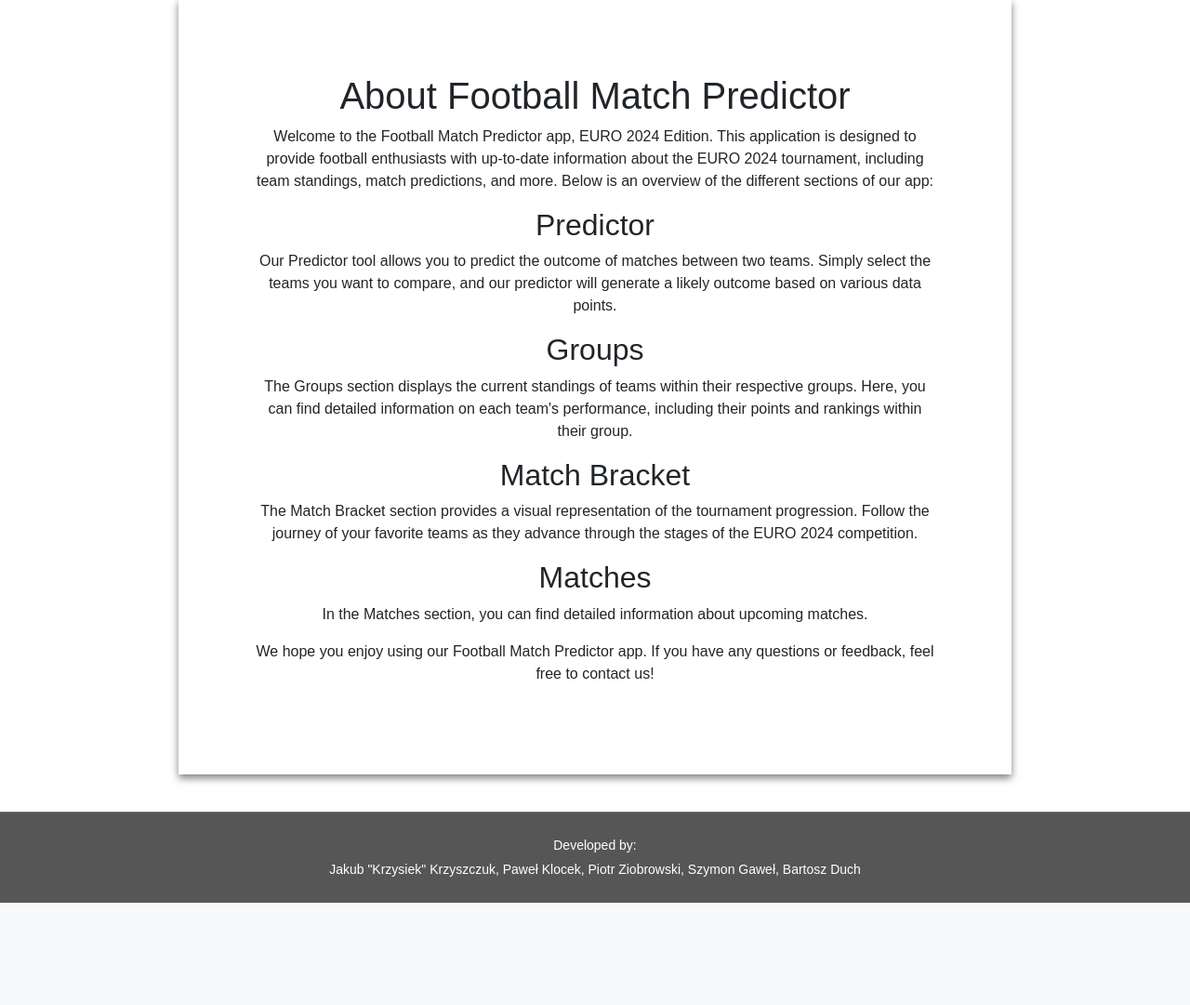
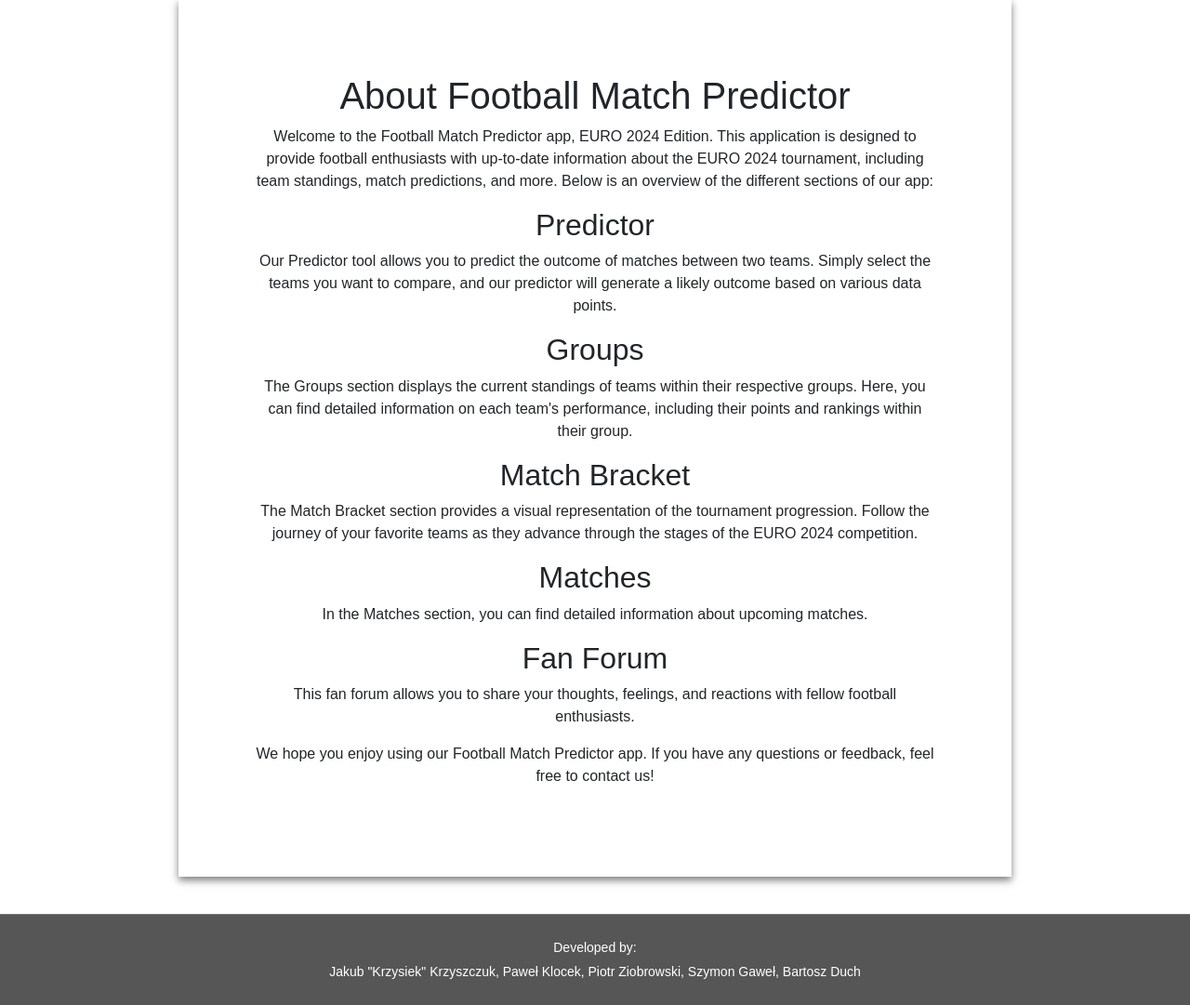
Before and after one commit to gawelszymon/Football_Predictor_WebApp, a Flask app: page /about in a window 1280 px wide; the page is wider, and only the part inside the window is pictured. Shown: the part 287-1368 px from the top of that part at 93% size. Before the commit the page ends 1258 px from the top of that part, so only its background shows below. Run offline with Flask 3, Linux system fonts and the light colour scheme; data comes from the database, SQL or seed files in the repository; data that the repository does not hold is empty; some web fonts are replaced.

Commit message:
about add

```diff
--- a/frontend/templates/about.html
+++ b/frontend/templates/about.html
@@ -16,6 +16,9 @@
     <h2>Matches</h2>
     <p>In the Matches section, you can find detailed information about upcoming matches.</p>
 
+    <h2>Fan Forum</h2>
+    <p>This fan forum allows you to share your thoughts, feelings, and reactions with fellow football enthusiasts.</p>
+
     <p>We hope you enjoy using our Football Match Predictor app. If you have any questions or feedback, feel free to contact us!</p>
 </div>
 <footer class="footer">
```
